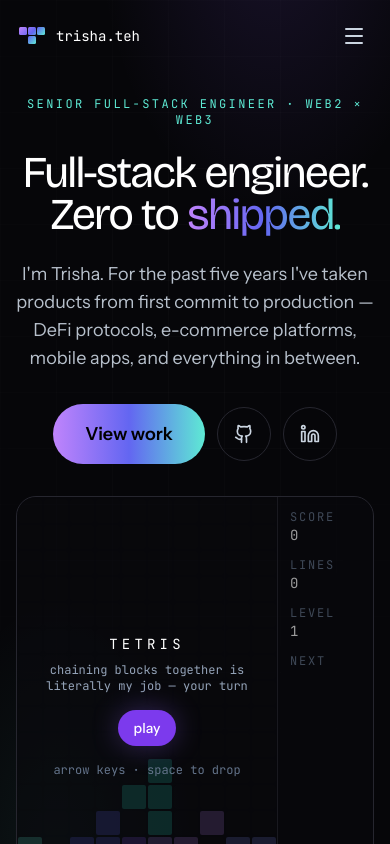
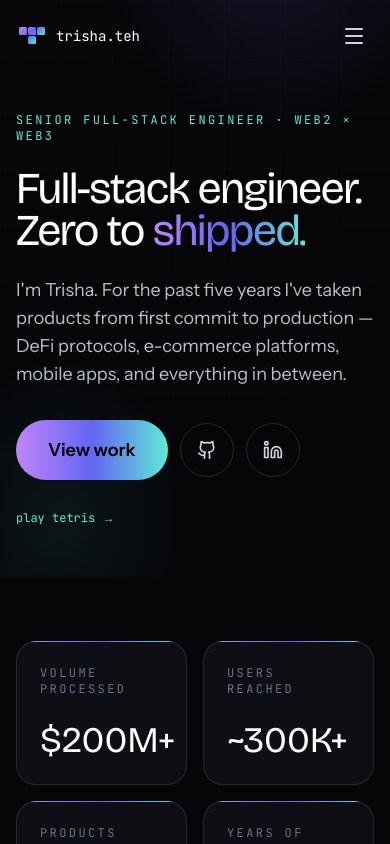
Before and after one commit to trishateh/portfolio-next, a Next.js app: page / in a window 390 px wide. Shown: the top 844 px of the page. Built offline with nearby package versions, Linux system fonts and the light colour scheme.

Commit message:
feat: left-aligned hero with collapsible Tetris on mobile
Content takes seven columns and the game five on desktop; below lg the
panel sits behind a play tetris toggle so the intro and CTAs stay in the
first screen. Hero intro now leads with shipping experience and closes
with the medicine line.

```diff
--- a/src/app/components/HeroSection.tsx
+++ b/src/app/components/HeroSection.tsx
@@ -1,6 +1,6 @@
 "use client";
 
-import React from "react";
+import React, { useState } from "react";
 import dynamic from "next/dynamic";
 import { motion } from "framer-motion";
 import { Github, Linkedin } from "lucide-react";
@@ -10,28 +10,36 @@ import Button from "./ui/Button";
 import GradientBG from "./ui/GradientBG";
 import Magnetic from "./ui/Magnetic";
 import { stagger, fadeUp, heroLineStagger, heroLine } from "@/lib/motion";
+import { useMediaQuery } from "@/lib/useMediaQuery";
+
+const TetrisPlaceholder = () => (
+  <div className="h-[420px] md:h-[480px] w-full rounded-2xl border border-brand-line bg-brand-surface/40" />
+);
 
 const TetrisPanel = dynamic(() => import("./TetrisPanel"), {
   ssr: false,
-  loading: () => (
-    <div className="h-[420px] md:h-[480px] w-full rounded-2xl border border-brand-line bg-brand-surface/40" />
-  ),
+  loading: TetrisPlaceholder,
 });
 
 const stats = ["5+ yrs", "20+ products", "$200M+ processed", "300K+ users"];
 
 const HeroSection = () => {
+  // Visibility is CSS-gated (lg:hidden / hidden lg:block) so SSR markup matches;
+  // isDesktop only decides which slot mounts the game, so it never mounts twice.
+  const isDesktop = useMediaQuery("(min-width: 1024px)");
+  const [tetrisOpen, setTetrisOpen] = useState(false);
+
   return (
-    <GradientBG className="min-h-screen flex items-center pt-24 md:pt-28 pb-12 md:pb-16">
+    <GradientBG className="pt-28 pb-12 md:pt-36 md:pb-20">
       <Container>
         <Section spacing="lg" className="!py-0">
-          <div className="grid grid-cols-1 lg:grid-cols-12 gap-8 lg:gap-12 items-center">
+          <div className="grid grid-cols-1 lg:grid-cols-12 gap-8 lg:gap-12 lg:items-center">
             {/* Content */}
             <motion.div
               variants={stagger}
               initial="hidden"
               animate="show"
-              className="order-1 lg:col-span-6 text-center lg:text-left"
+              className="lg:col-span-7"
             >
               {/* Eyebrow */}
               <motion.p
@@ -61,7 +69,7 @@ const HeroSection = () => {
               {/* Sub */}
               <motion.p
                 variants={fadeUp}
-                className="text-slate-300/90 text-lg max-w-xl mx-auto lg:mx-0 mb-8"
+                className="text-slate-300/90 text-lg max-w-[60ch] mb-8"
               >
                 I&apos;m Trisha. For the past five years I&apos;ve taken
                 products from first commit to production — DeFi protocols,
@@ -84,7 +92,7 @@ const HeroSection = () => {
               {/* CTA row */}
               <motion.div
                 variants={fadeUp}
-                className="flex items-center gap-3 justify-center lg:justify-start"
+                className="flex flex-wrap items-center gap-3"
               >
                 <Magnetic>
                   <Button variant="gradient" size="lg" href="#projects">
@@ -112,11 +120,29 @@ const HeroSection = () => {
                   <Linkedin className="w-5 h-5" />
                 </Button>
               </motion.div>
+
+              {/* Below lg the game is opt-in so the intro and CTAs stay above the fold */}
+              <motion.div variants={fadeUp} className="mt-6 lg:hidden">
+                <button
+                  type="button"
+                  onClick={() => setTetrisOpen((open) => !open)}
+                  aria-expanded={tetrisOpen}
+                  aria-controls="hero-tetris"
+                  className="font-mono text-xs text-brand-accent hover:text-brand-accentDark transition-colors"
+                >
+                  play tetris →
+                </button>
+                {tetrisOpen && !isDesktop && (
+                  <div id="hero-tetris" className="mt-4">
+                    <TetrisPanel />
+                  </div>
+                )}
+              </motion.div>
             </motion.div>
 
             {/* Interactive Tetris mini-game */}
-            <div className="order-2 lg:col-span-6 w-full">
-              <TetrisPanel />
+            <div className="hidden lg:block lg:col-span-5 w-full">
+              {isDesktop ? <TetrisPanel /> : <TetrisPlaceholder />}
             </div>
           </div>
         </Section>
--- /dev/null
+++ b/src/lib/useMediaQuery.ts
@@ -0,0 +1,14 @@
+"use client";
+import { useEffect, useState } from "react";
+// false on the server and first client render so hydration matches.
+export function useMediaQuery(query: string) {
+  const [matches, setMatches] = useState(false);
+  useEffect(() => {
+    const mql = window.matchMedia(query);
+    setMatches(mql.matches);
+    const onChange = (e: MediaQueryListEvent) => setMatches(e.matches);
+    mql.addEventListener("change", onChange);
+    return () => mql.removeEventListener("change", onChange);
+  }, [query]);
+  return matches;
+}
```
